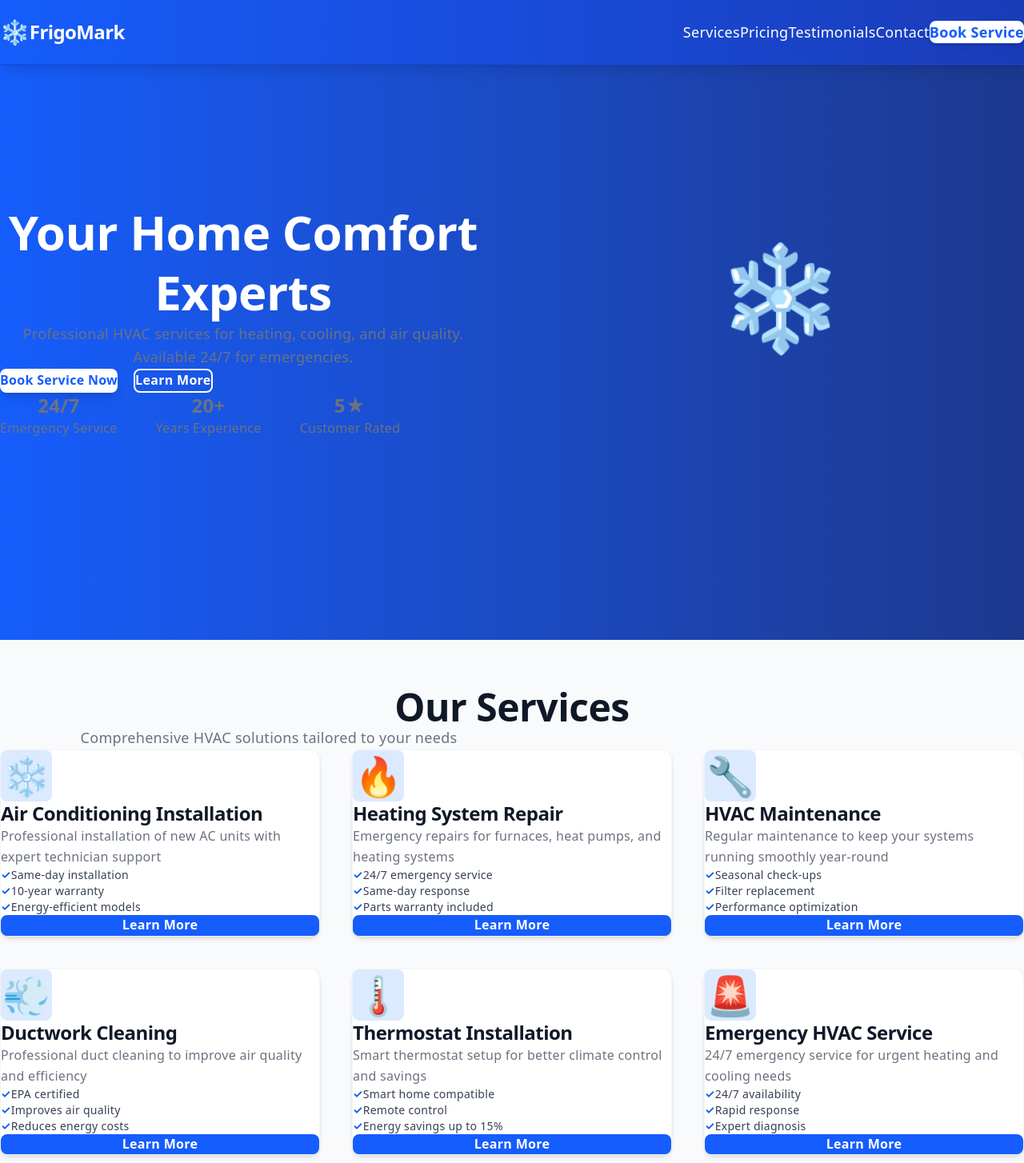
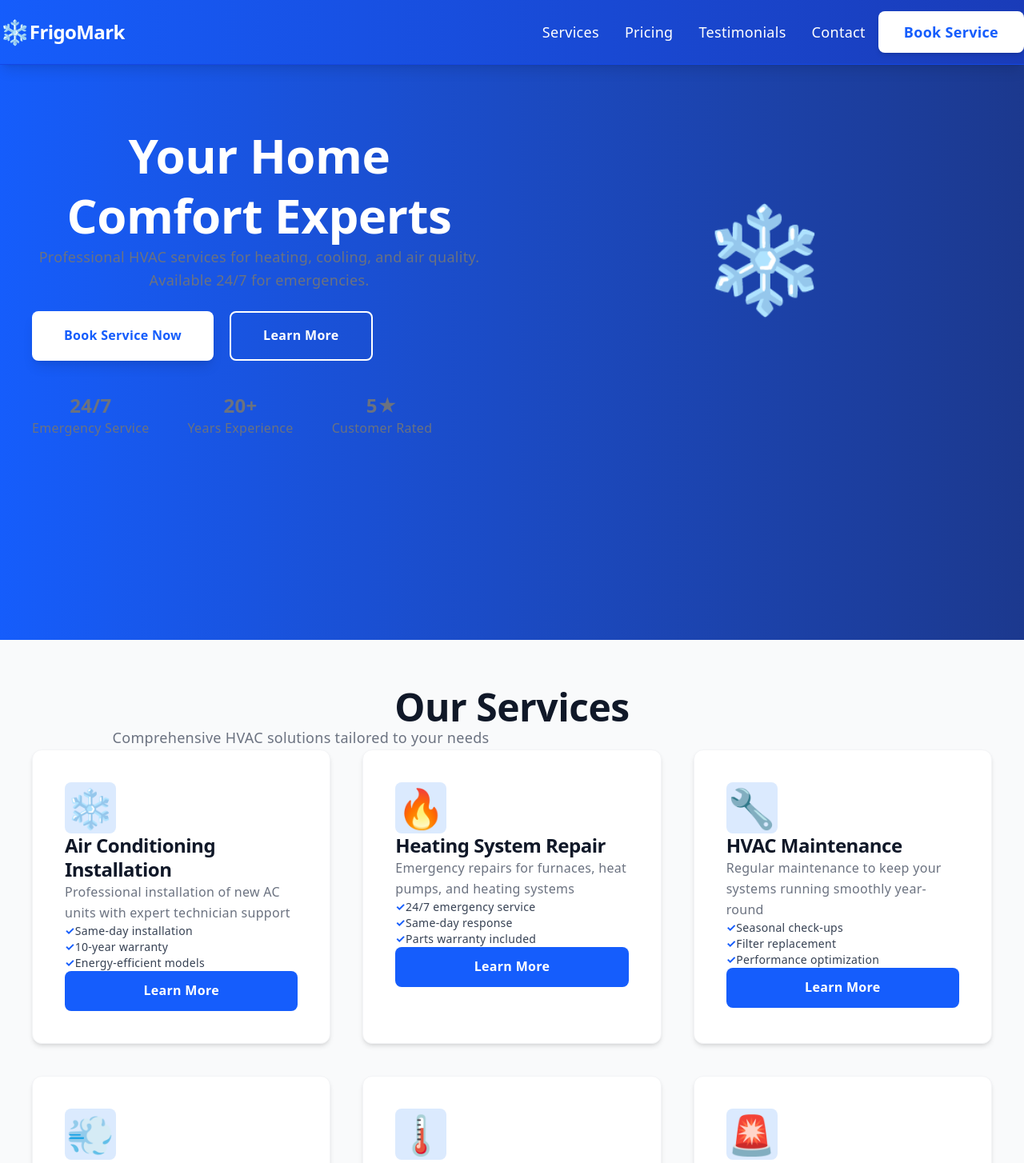
Before and after one commit to RaptorFF/next.js-frigo-mark-project, a Next.js app: page / in a window 1280 px wide. Shown: the top 1454 px of the page at 80% size. Built offline with nearby package versions, Linux system fonts and the light colour scheme.

Commit message:
Styling Components

```diff
--- a/app/_components/Header.js
+++ b/app/_components/Header.js
@@ -21,19 +21,28 @@ export default function Header() {
 
           {/* Desktop Navigation */}
           <nav className="hidden md:flex items-center space-x-10 text-lg font-medium">
-            <Link href="#services" className="hover:text-blue-100 transition">
+            <Link
+              href="#services"
+              className="hover:text-blue-100 transition px-4 py-2"
+            >
               Services
             </Link>
-            <Link href="#pricing" className="hover:text-blue-100 transition">
+            <Link
+              href="#pricing"
+              className="hover:text-blue-100 transition px-4 py-2"
+            >
               Pricing
             </Link>
             <Link
               href="#testimonials"
-              className="hover:text-blue-100 transition"
+              className="hover:text-blue-100 transition px-4 py-2"
             >
               Testimonials
             </Link>
-            <Link href="#contact" className="hover:text-blue-100 transition">
+            <Link
+              href="#contact"
+              className="hover:text-blue-100 transition px-4 py-2"
+            >
               Contact
             </Link>
             <button className="bg-white text-blue-600 px-8 py-3 rounded-lg font-bold hover:bg-blue-50 transition shadow-md hover:shadow-lg">
@@ -67,25 +76,25 @@ export default function Header() {
           <nav className="md:hidden pb-6 space-y-4 border-t border-blue-700 pt-4 text-lg font-medium">
             <a
               href="#services"
-              className="block py-2 hover:text-blue-100 transition"
+              className="block px-4 py-2 hover:text-blue-100 transition"
             >
               Services
             </a>
             <a
               href="#pricing"
-              className="block py-2 hover:text-blue-100 transition"
+              className="block px-4 py-2 hover:text-blue-100 transition"
             >
               Pricing
             </a>
             <a
               href="#testimonials"
-              className="block py-2 hover:text-blue-100 transition"
+              className="block px-4 py-2 hover:text-blue-100 transition"
             >
               Testimonials
             </a>
             <a
               href="#contact"
-              className="block py-2 hover:text-blue-100 transition"
+              className="block px-4 py-2 hover:text-blue-100 transition"
             >
               Contact
             </a>
--- a/app/_styles/globals.css
+++ b/app/_styles/globals.css
@@ -2,7 +2,6 @@
 
 * {
   margin: 0;
-  padding: 0;
   box-sizing: border-box;
 }
 
--- a/app/layout.js
+++ b/app/layout.js
@@ -26,7 +26,7 @@ export default function RootLayout({ children }) {
         className={`${geistSans.variable} ${geistMono.variable} antialiased`}
       >
         <Header />
-        <main className="pt-32 px-4 sm:px-6 lg:px-8">{children}</main>
+        <main className="">{children}</main>
         <Footer />
       </body>
     </html>
--- a/package.json
+++ b/package.json
@@ -10,13 +10,14 @@
   },
   "dependencies": {
     "next": "16.1.6",
+    "postcss": "^8.5.8",
     "react": "19.2.3",
     "react-dom": "19.2.3"
   },
   "devDependencies": {
-    "@tailwindcss/postcss": "^4",
+    "@tailwindcss/postcss": "^4.2.1",
     "eslint": "^9",
     "eslint-config-next": "16.1.6",
-    "tailwindcss": "^4"
+    "tailwindcss": "^4.2.1"
   }
 }
--- /dev/null
+++ b/tailwind.config.js
@@ -0,0 +1,12 @@
+/** @type {import('tailwindcss').Config} */
+module.exports = {
+  content: [
+    "./app/**/*.{js,jsx,ts,tsx}",
+    "./pages/**/*.{js,jsx,ts,tsx}",
+    "./components/**/*.{js,jsx,ts,tsx}",
+  ],
+  theme: {
+    extend: {},
+  },
+  plugins: [],
+};
```
Also changed, not shown: 1 other file (tests, documents, lock files or other folders).
